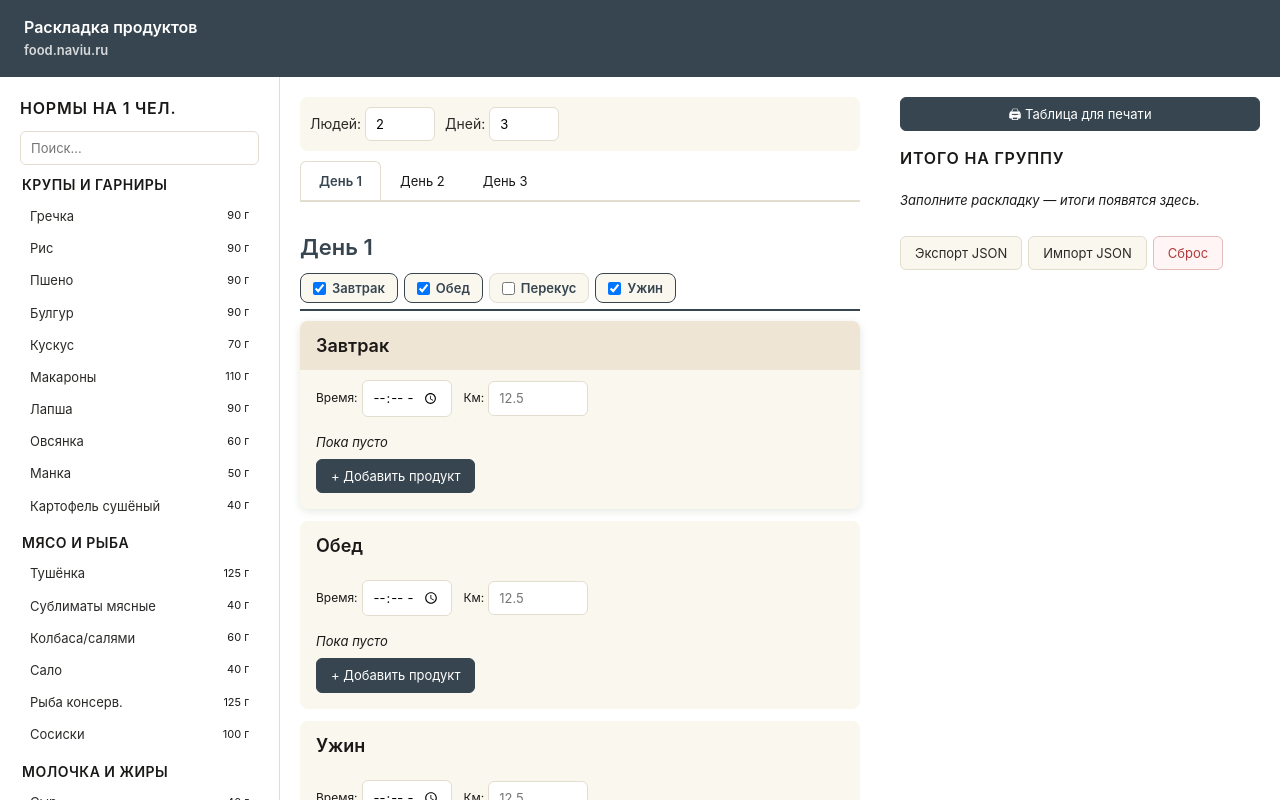
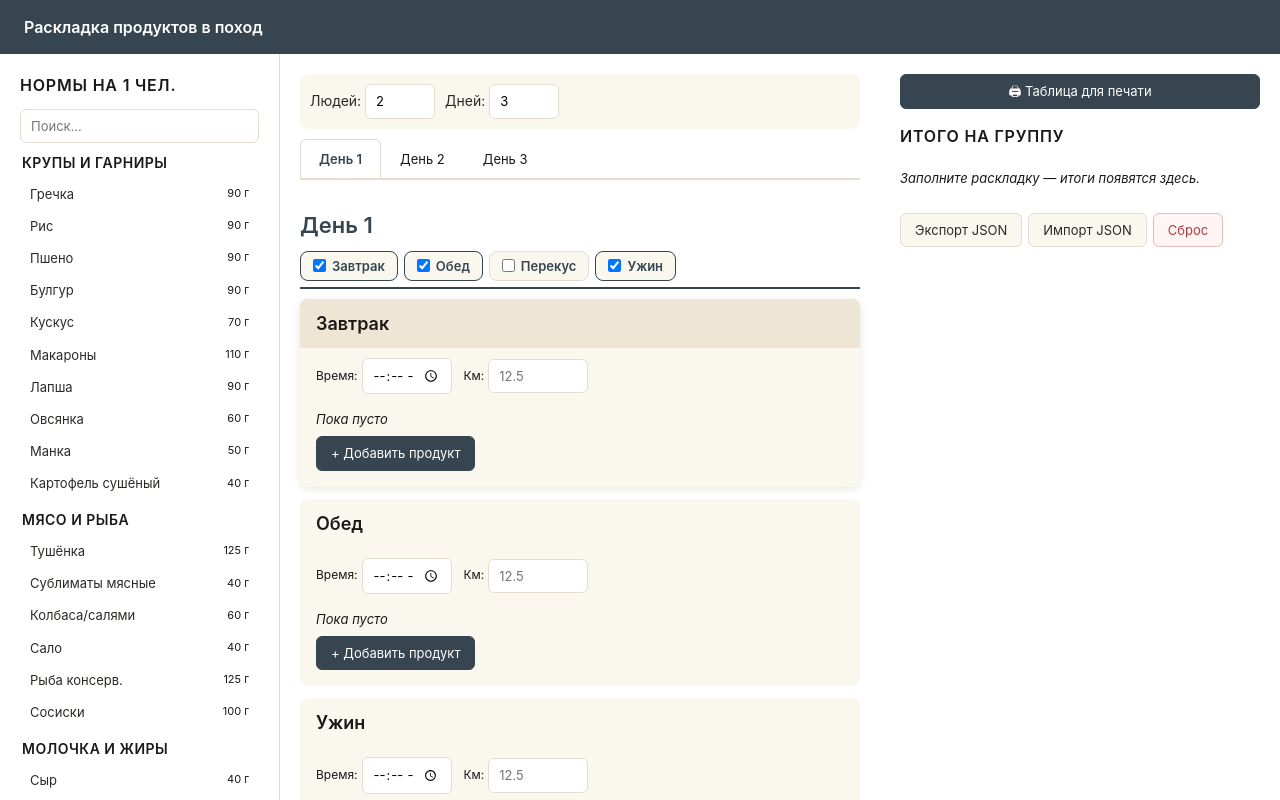
Before and after one commit to DmtrKlpv/food-calc, a plain HTML site: page index.html in a window 1280 px wide. Drawn offline with Linux system fonts and the light colour scheme.

Commit message:
some bugs 2

```diff
--- a/index.html
+++ b/index.html
@@ -3,14 +3,14 @@
 <head>
 <meta charset="utf-8">
 <meta name="viewport" content="width=device-width,initial-scale=1">
-<title>Раскладка продуктов · food.naviu.ru</title>
+<title>Раскладка продуктов в поход</title>
 <link rel="stylesheet" href="style.css" />
 <script src="./typical.js"></script>
 </head>
 <body>
 
 <header>
-  <div class="htitle">Раскладка продуктов<br/><span class="sub">food.naviu.ru</span></div>
+  <div class="htitle">Раскладка продуктов в поход<br/></div>
 
 </header>
 
```
